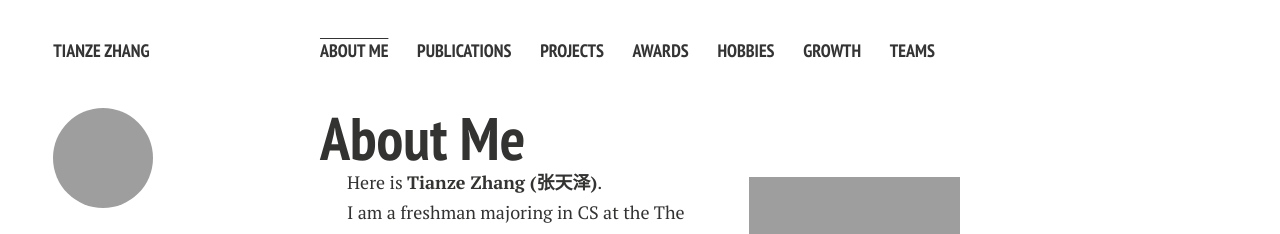
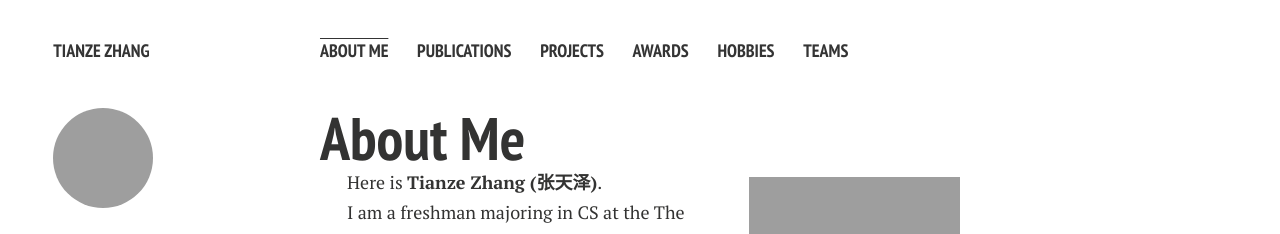
Before and after one commit to Tianze-Unimelb/Tianze.github.io, a Jekyll site: the page built from index.md, in a window 1280 px wide. Shown: the top 234 px of the page. Built offline with Jekyll 4.4.1, drawn with Linux system fonts in a browser that asks for light colours; nearby versions of some CDN libraries; comment, search, counter and statistics services are not loaded; a style sheet for code colours, icons or effects is not loaded; our own code applies the rules of GitHub Pages for plain Markdown files.

Commit message:
Update _config.yml

```diff
--- a/_config.yml
+++ b/_config.yml
@@ -46,8 +46,6 @@ links:
     url: /awards/
   - title: Hobbies
     url: /hobbies/
-  - title: Growth
-    url: /growth/
   - title: Teams
     url: /teams/
 
```
